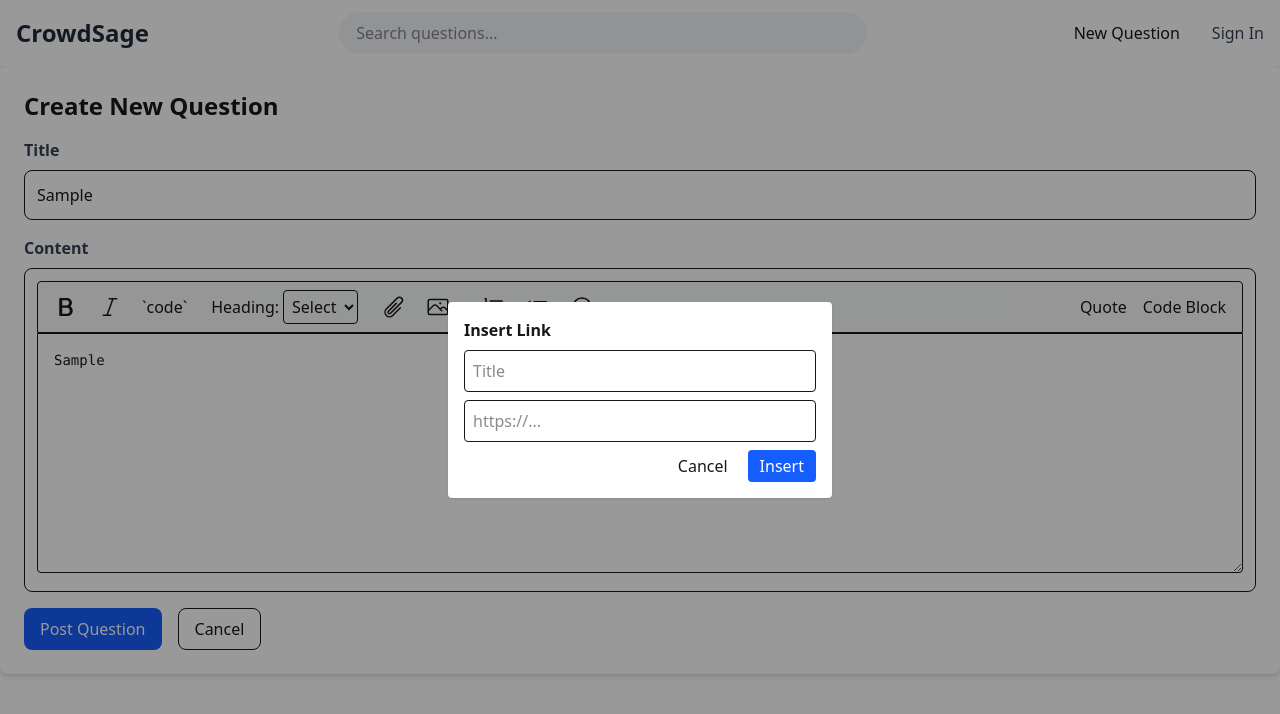
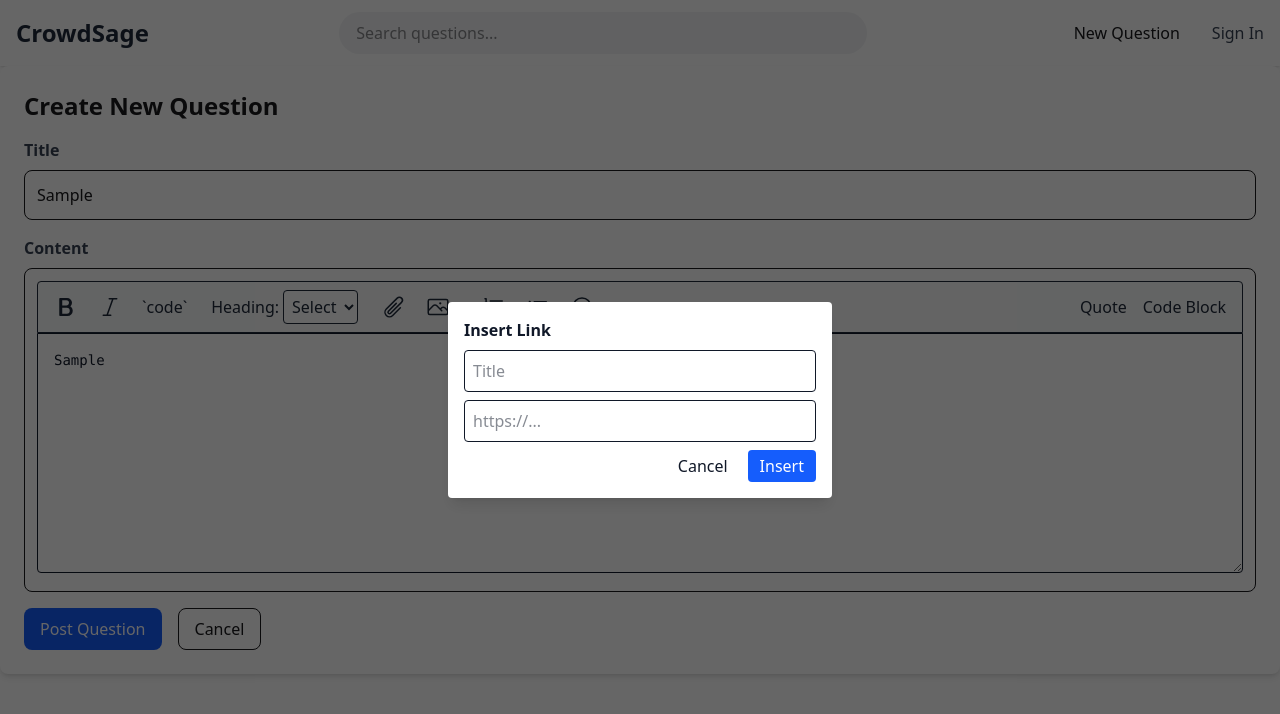
Before and after one commit to SaulNunez/CrowdSage, a React (Vite) app in the folder crowdsage.client/: page /question/new in a window 1280 px wide. Both pictures are taken after typing "Sample", "Sample" into the empty fields and a click on the button 394 px from the left and 307 px from the top of the page. Shown: the top 714 px of the page. Built offline with nearby package versions, Linux system fonts and the light colour scheme; no server answers.

Commit message:
Support night mode

```diff
--- a/crowdsage.client/src/Shared/MarkdownEditor.tsx
+++ b/crowdsage.client/src/Shared/MarkdownEditor.tsx
@@ -249,19 +249,19 @@ export default function MarkdownEditor({ value = "", onChange, uploadImage, clas
   // toolbar
   return (
     <div className={`markdown-editor ${className}`}>
-      <div className="bg-gray-50 border rounded-t p-2 flex gap-2 items-center">
+      <div className="bg-gray-50 dark:bg-slate-800 border dark:border-slate-700 rounded-t p-2 flex gap-2 items-center text-gray-800 dark:text-gray-200">
         <div className="flex gap-1">
-          <button onClick={onBold} className="px-2 py-1 rounded hover:bg-gray-100">
+          <button onClick={onBold} className="px-2 py-1 rounded hover:bg-gray-200 dark:hover:bg-slate-700">
             <svg xmlns="http://www.w3.org/2000/svg" fill="none" viewBox="0 0 24 24" strokeWidth={1.5} stroke="currentColor" className="size-6">
               <path strokeLinejoin="round" d="M6.75 3.744h-.753v8.25h7.125a4.125 4.125 0 0 0 0-8.25H6.75Zm0 0v.38m0 16.122h6.747a4.5 4.5 0 0 0 0-9.001h-7.5v9h.753Zm0 0v-.37m0-15.751h6a3.75 3.75 0 1 1 0 7.5h-6m0-7.5v7.5m0 0v8.25m0-8.25h6.375a4.125 4.125 0 0 1 0 8.25H6.75m.747-15.38h4.875a3.375 3.375 0 0 1 0 6.75H7.497v-6.75Zm0 7.5h5.25a3.75 3.75 0 0 1 0 7.5h-5.25v-7.5Z" />
             </svg>
           </button>
-          <button onClick={onItalic} className="px-2 py-1 rounded hover:bg-gray-100">
+          <button onClick={onItalic} className="px-2 py-1 rounded hover:bg-gray-200 dark:hover:bg-slate-700">
             <svg xmlns="http://www.w3.org/2000/svg" fill="none" viewBox="0 0 24 24" strokeWidth={1.5} stroke="currentColor" className="size-6">
               <path strokeLinecap="round" strokeLinejoin="round" d="M5.248 20.246H9.05m0 0h3.696m-3.696 0 5.893-16.502m0 0h-3.697m3.697 0h3.803" />
             </svg>
           </button>
-          <button onClick={onInlineCode} className="px-2 py-1 rounded hover:bg-gray-100">`code`</button>
+          <button onClick={onInlineCode} className="px-2 py-1 rounded hover:bg-gray-200 dark:hover:bg-slate-700">`code`</button>
         </div>
 
         <div className="ml-2">
@@ -269,7 +269,7 @@ export default function MarkdownEditor({ value = "", onChange, uploadImage, clas
           <select
             onChange={(e) => onHeading(Number(e.target.value))}
             defaultValue={0}
-            className="p-1 rounded border"
+            className="p-1 rounded border dark:border-slate-700 bg-white dark:bg-slate-900 focus:outline-none"
           >
             <option value={0}>Select</option>
             <option value={1}>H1</option>
@@ -282,12 +282,12 @@ export default function MarkdownEditor({ value = "", onChange, uploadImage, clas
         </div>
 
         <div className="flex gap-1 ml-2">
-          <button onClick={onLinkInsert} className="px-2 py-1 rounded hover:bg-gray-100">
+          <button onClick={onLinkInsert} className="px-2 py-1 rounded hover:bg-gray-200 dark:hover:bg-slate-700">
             <svg xmlns="http://www.w3.org/2000/svg" fill="none" viewBox="0 0 24 24" strokeWidth={1.5} stroke="currentColor" className="size-6">
             <path strokeLinecap="round" strokeLinejoin="round" d="m18.375 12.739-7.693 7.693a4.5 4.5 0 0 1-6.364-6.364l10.94-10.94A3 3 0 1 1 19.5 7.372L8.552 18.32m.009-.01-.01.01m5.699-9.941-7.81 7.81a1.5 1.5 0 0 0 2.112 2.13" />
           </svg>
           </button>
-          <button onClick={onImageInsert} className="px-2 py-1 rounded hover:bg-gray-100">
+          <button onClick={onImageInsert} className="px-2 py-1 rounded hover:bg-gray-200 dark:hover:bg-slate-700">
             <svg xmlns="http://www.w3.org/2000/svg" fill="none" viewBox="0 0 24 24" strokeWidth={1.5} stroke="currentColor" className="size-6">
             <path strokeLinecap="round" strokeLinejoin="round" d="m2.25 15.75 5.159-5.159a2.25 2.25 0 0 1 3.182 0l5.159 5.159m-1.5-1.5 1.409-1.409a2.25 2.25 0 0 1 3.182 0l2.909 2.909m-18 3.75h16.5a1.5 1.5 0 0 0 1.5-1.5V6a1.5 1.5 0 0 0-1.5-1.5H3.75A1.5 1.5 0 0 0 2.25 6v12a1.5 1.5 0 0 0 1.5 1.5Zm10.5-11.25h.008v.008h-.008V8.25Zm.375 0a.375.375 0 1 1-.75 0 .375.375 0 0 1 .75 0Z" />
           </svg>
@@ -295,17 +295,17 @@ export default function MarkdownEditor({ value = "", onChange, uploadImage, clas
         </div>
 
         <div className="flex gap-1 ml-2">
-          <button onClick={onOrderedList} className="px-2 py-1 rounded hover:bg-gray-100">
+          <button onClick={onOrderedList} className="px-2 py-1 rounded hover:bg-gray-200 dark:hover:bg-slate-700">
             <svg xmlns="http://www.w3.org/2000/svg" fill="none" viewBox="0 0 24 24" strokeWidth={1.5} stroke="currentColor" className="size-6">
             <path strokeLinecap="round" strokeLinejoin="round" d="M8.242 5.992h12m-12 6.003H20.24m-12 5.999h12M4.117 7.495v-3.75H2.99m1.125 3.75H2.99m1.125 0H5.24m-1.92 2.577a1.125 1.125 0 1 1 1.591 1.59l-1.83 1.83h2.16M2.99 15.745h1.125a1.125 1.125 0 0 1 0 2.25H3.74m0-.002h.375a1.125 1.125 0 0 1 0 2.25H2.99" />
           </svg>
           </button>
-          <button onClick={onUnorderedList} className="px-2 py-1 rounded hover:bg-gray-100">
+          <button onClick={onUnorderedList} className="px-2 py-1 rounded hover:bg-gray-200 dark:hover:bg-slate-700">
             <svg xmlns="http://www.w3.org/2000/svg" fill="none" viewBox="0 0 24 24" strokeWidth={1.5} stroke="currentColor" className="size-6">
               <path strokeLinecap="round" strokeLinejoin="round" d="M8.25 6.75h12M8.25 12h12m-12 5.25h12M3.75 6.75h.007v.008H3.75V6.75Zm.375 0a.375.375 0 1 1-.75 0 .375.375 0 0 1 .75 0ZM3.75 12h.007v.008H3.75V12Zm.375 0a.375.375 0 1 1-.75 0 .375.375 0 0 1 .75 0Zm-.375 5.25h.007v.008H3.75v-.008Zm.375 0a.375.375 0 1 1-.75 0 .375.375 0 0 1 .75 0Z" />
             </svg>
           </button>
-          <button onClick={onTaskList} className="px-2 py-1 rounded hover:bg-gray-100">
+          <button onClick={onTaskList} className="px-2 py-1 rounded hover:bg-gray-200 dark:hover:bg-slate-700">
             <svg xmlns="http://www.w3.org/2000/svg" fill="none" viewBox="0 0 24 24" strokeWidth={1.5} stroke="currentColor" className="size-6">
               <path strokeLinecap="round" strokeLinejoin="round" d="M9 12.75 11.25 15 15 9.75M21 12a9 9 0 1 1-18 0 9 9 0 0 1 18 0Z" />
             </svg>
@@ -313,8 +313,8 @@ export default function MarkdownEditor({ value = "", onChange, uploadImage, clas
         </div>
 
         <div className="ml-auto">
-          <button onClick={onBlockquote} className="px-2 py-1 rounded hover:bg-gray-100">Quote</button>
-          <button onClick={onCodeBlock} className="px-2 py-1 rounded hover:bg-gray-100">Code Block</button>
+          <button onClick={onBlockquote} className="px-2 py-1 rounded hover:bg-gray-200 dark:hover:bg-slate-700">Quote</button>
+          <button onClick={onCodeBlock} className="px-2 py-1 rounded hover:bg-gray-200 dark:hover:bg-slate-700">Code Block</button>
         </div>
       </div>
 
@@ -322,20 +322,20 @@ export default function MarkdownEditor({ value = "", onChange, uploadImage, clas
         ref={textareaRef}
         value={text}
         onChange={(e) => updateText(e.target.value)}
-        className="w-full min-h-[240px] p-4 border rounded-b font-mono text-sm focus:outline-none"
+        className="w-full min-h-[240px] p-4 border dark:border-slate-700 rounded-b font-mono text-sm focus:outline-none bg-white dark:bg-slate-900 text-gray-900 dark:text-gray-100 placeholder-gray-500 dark:placeholder-gray-400"
         {...textInputProps}
       />
 
       {/* Link Modal */}
       {showLinkModal && (
-        <div className="fixed inset-0 flex items-center justify-center bg-black/40">
-          <div className="bg-white p-4 rounded shadow w-96">
+        <div className="fixed inset-0 flex items-center justify-center bg-black/60 z-50">
+          <div className="bg-white dark:bg-slate-800 p-4 rounded shadow-lg w-96 text-gray-900 dark:text-gray-100">
             <h3 className="font-bold mb-2">Insert Link</h3>
-            <input value={linkTitle} onChange={(e) => setLinkTitle(e.target.value)} placeholder="Title" className="w-full p-2 border rounded mb-2" />
-            <input value={linkUrl} onChange={(e) => setLinkUrl(e.target.value)} placeholder="https://..." className="w-full p-2 border rounded mb-2" />
+            <input value={linkTitle} onChange={(e) => setLinkTitle(e.target.value)} placeholder="Title" className="w-full p-2 border dark:border-slate-600 rounded mb-2 bg-white dark:bg-slate-900 focus:outline-none focus:border-blue-500" />
+            <input value={linkUrl} onChange={(e) => setLinkUrl(e.target.value)} placeholder="https://..." className="w-full p-2 border dark:border-slate-600 rounded mb-2 bg-white dark:bg-slate-900 focus:outline-none focus:border-blue-500" />
             <div className="flex justify-end gap-2">
-              <button onClick={() => setShowLinkModal(false)} className="px-3 py-1 rounded">Cancel</button>
-              <button onClick={confirmLink} className="px-3 py-1 rounded bg-blue-600 text-white">Insert</button>
+              <button onClick={() => setShowLinkModal(false)} className="px-3 py-1 rounded hover:bg-gray-200 dark:hover:bg-slate-700">Cancel</button>
+              <button onClick={confirmLink} className="px-3 py-1 rounded bg-blue-600 hover:bg-blue-700 text-white transition-colors">Insert</button>
             </div>
           </div>
         </div>
@@ -343,18 +343,18 @@ export default function MarkdownEditor({ value = "", onChange, uploadImage, clas
 
       {/* Image Modal */}
       {showImageModal && (
-        <div className="fixed inset-0 flex items-center justify-center bg-black/40">
-          <div className="bg-white p-4 rounded shadow w-96">
+        <div className="fixed inset-0 flex items-center justify-center bg-black/60 z-50">
+          <div className="bg-white dark:bg-slate-800 p-4 rounded shadow-lg w-96 text-gray-900 dark:text-gray-100">
             <h3 className="font-bold mb-2">Insert Image</h3>
-            <input value={imageTitle} onChange={(e) => setImageTitle(e.target.value)} placeholder="Alt text / title" className="w-full p-2 border rounded mb-2" />
-            <input value={imageUrl} onChange={(e) => setImageUrl(e.target.value)} placeholder="https://..." className="w-full p-2 border rounded mb-2" />
+            <input value={imageTitle} onChange={(e) => setImageTitle(e.target.value)} placeholder="Alt text / title" className="w-full p-2 border dark:border-slate-600 rounded mb-2 bg-white dark:bg-slate-900 focus:outline-none focus:border-blue-500" />
+            <input value={imageUrl} onChange={(e) => setImageUrl(e.target.value)} placeholder="https://..." className="w-full p-2 border dark:border-slate-600 rounded mb-2 bg-white dark:bg-slate-900 focus:outline-none focus:border-blue-500" />
             <div className="mb-2">
-              <label className="block text-sm mb-1">Or upload a file</label>
-              <input type="file" accept="image/*" onChange={(e) => setImageFile(e.target.files ? e.target.files[0] : null)} />
+              <label className="block text-sm mb-1 text-gray-600 dark:text-gray-400">Or upload a file</label>
+              <input type="file" accept="image/*" onChange={(e) => setImageFile(e.target.files ? e.target.files[0] : null)} className="text-sm" />
             </div>
             <div className="flex justify-end gap-2">
-              <button onClick={() => setShowImageModal(false)} className="px-3 py-1 rounded">Cancel</button>
-              <button onClick={confirmImage} disabled={uploading} className="px-3 py-1 rounded bg-blue-600 text-white">{uploading ? 'Uploading...' : 'Insert'}</button>
+              <button onClick={() => setShowImageModal(false)} className="px-3 py-1 rounded hover:bg-gray-200 dark:hover:bg-slate-700">Cancel</button>
+              <button onClick={confirmImage} disabled={uploading} className="px-3 py-1 rounded bg-blue-600 hover:bg-blue-700 text-white transition-colors disabled:opacity-50">{uploading ? 'Uploading...' : 'Insert'}</button>
             </div>
           </div>
         </div>
```
